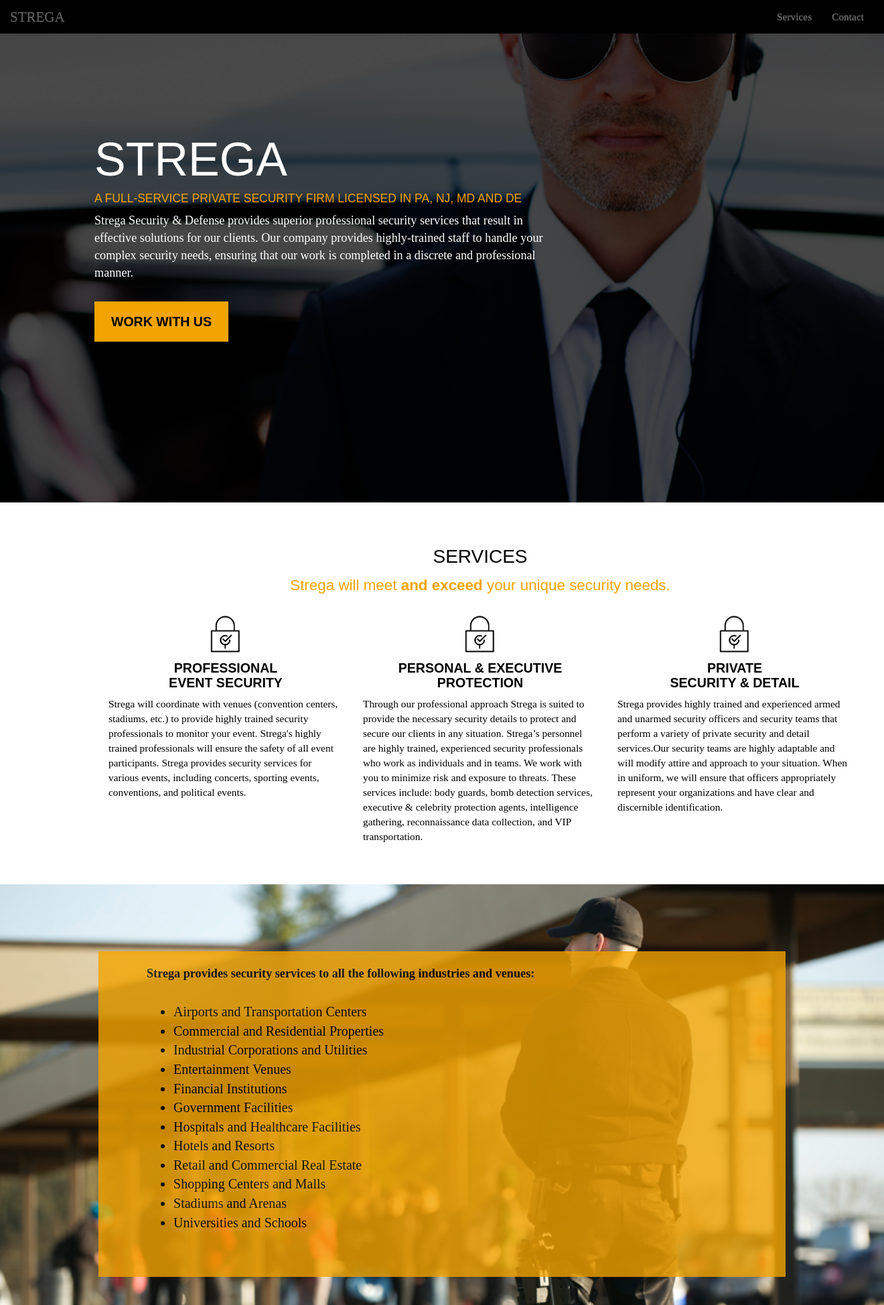
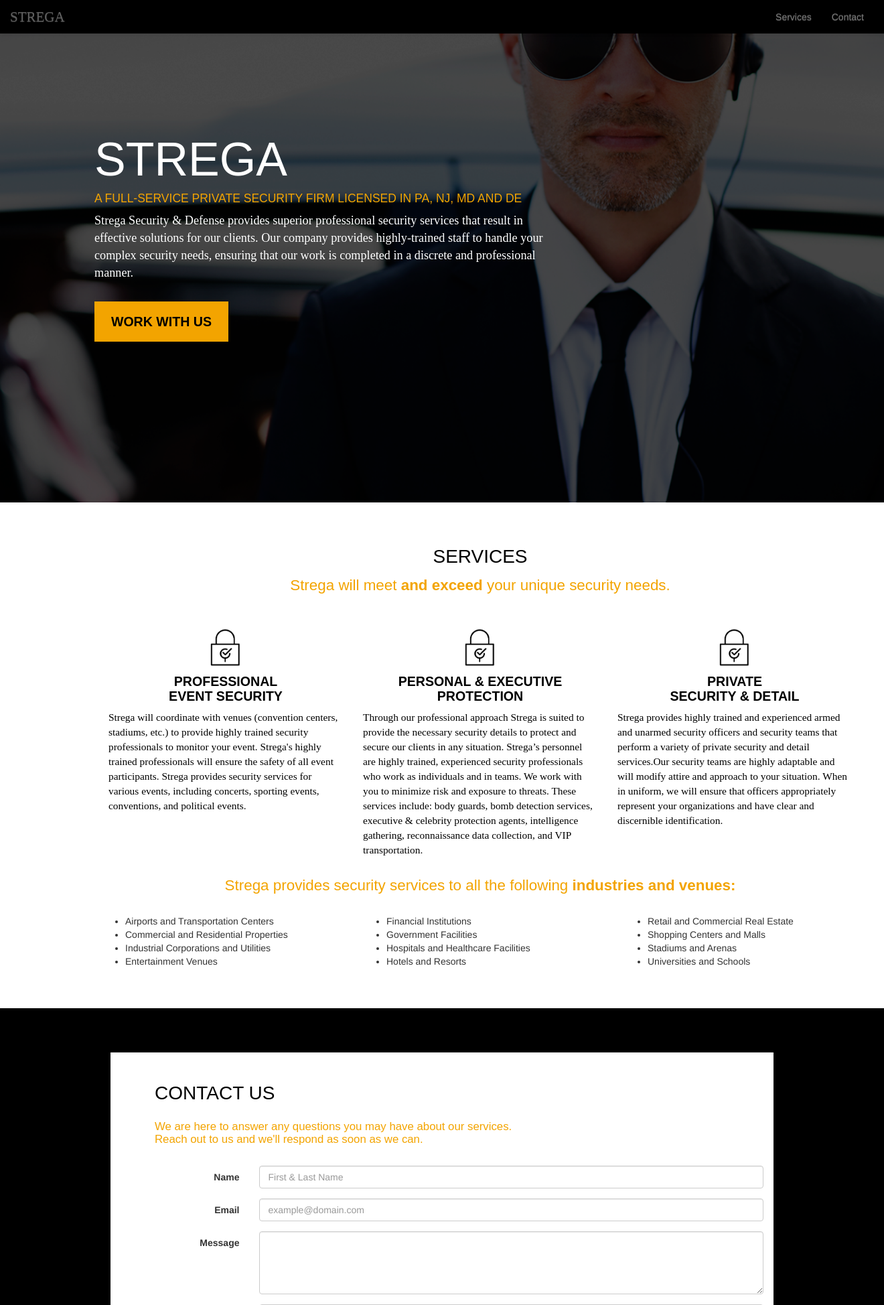
Before and after one commit to danaecmobley/strega-defense, a PHP site: page /index.html in a window 1320 px wide. Shown: the top 1948 px of the page at 67% size. Run offline with PHP 8.4, Linux system fonts and the light colour scheme; some libraries are stand-ins or nearby versions.

Commit message:
revised services section

```diff
--- a/css/main.css
+++ b/css/main.css
@@ -56,9 +56,9 @@
 	color: #000;
 }
 
-.ab-text-2{
-	padding-bottom: 5%;
-}
+/*.ab-text-2{
+	margin-left:35%;
+}*/
 
 #intro-page{
   padding-left: 5%;
@@ -136,7 +136,7 @@
 	margin-bottom: 200px;
 }
 
-p, li{
+p {
 	font-family: "proxima-nova";
 	color:#000;
 	font-size: 1.1em;
@@ -151,6 +151,7 @@
 	/*text-transform: uppercase;*/
 	color: #f3a400;
 	text-align: center;
+	padding-bottom: 20px;
 }
 
 h3 {
--- a/index.html
+++ b/index.html
@@ -100,9 +100,43 @@
             <p>Strega provides highly trained and experienced armed and unarmed security officers and security teams that perform a variety of private security and detail services.Our security teams are highly adaptable and will modify attire and approach to your situation. When in uniform, we will ensure that officers appropriately represent your organizations and have clear and discernible identification.</p>
           </div>
         </div>
+
+        <div class="row">
+          <div class="col-md-12">
+            <h2>Strega provides security services to all the following <strong>industries and venues:</strong></h2>
+          </div>
+
+          <div class="col-md-4 services">
+              <ul>
+                <li>Airports and Transportation Centers </li>
+                <li>Commercial and Residential Properties</li>
+                <li>Industrial Corporations and Utilities</li>
+                <li>Entertainment Venues</li>
+              </ul>
+          </div>
+
+          <div class="col-md-4 services">
+              <ul>
+                <li>Financial Institutions</li>
+                <li>Government Facilities</li>
+                <li>Hospitals and Healthcare Facilities</li>
+                <li>Hotels and Resorts</li>
+              </ul>
+          </div>
+
+          <div class="col-md-4 services">
+              <ul>
+                <li>Retail and Commercial Real Estate</li>
+                <li>Shopping Centers and Malls</li>
+                <li>Stadiums and Arenas</li>
+                <li>Universities and Schools</li>
+              </ul>
+          </div>
+        </div>
     </div>
   </div>
 
+<!--
     <div id="section-3">
       <div class="container">
         <div id="about-box">
@@ -126,7 +160,7 @@
         </div>
       </div>
     </div>
-
+-->
   <div id="contact-section">
     <div class="container" id="contact-box">
       <div class="row">
```
